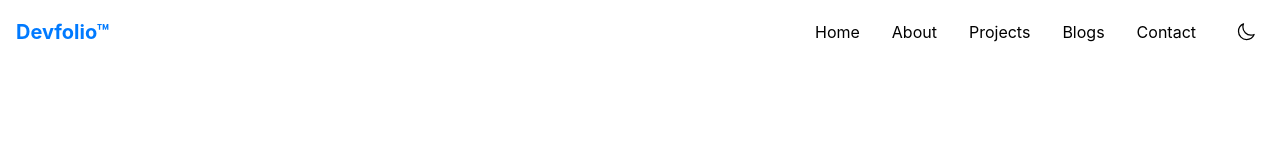
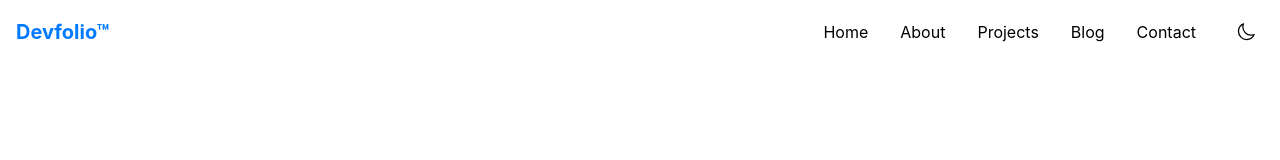
Before and after one commit to Rishabh-Panwar26/My-Portfolio, a Next.js app: page / in a window 1280 px wide. Shown: the top 160 px of the page. Built offline with nearby package versions, Linux system fonts and the light colour scheme.

Commit message:
update Navbar.tsx

```diff
--- a/src/app/components/Navbar.tsx
+++ b/src/app/components/Navbar.tsx
@@ -17,7 +17,7 @@ export default function Navbar() {
     { href: '/', label: 'Home' },
     { href: '/about', label: 'About' },
     { href: '/projects', label: 'Projects' },
-    { href: '/blogs', label: 'Blogs' },
+    { href: '/blog', label: 'Blog' },
     { href: '/contact', label: 'Contact' },
   ];
 
```
